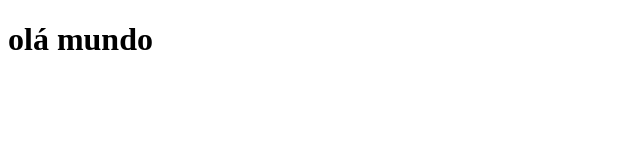
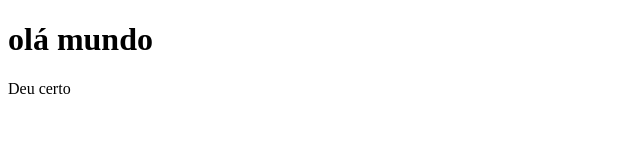
Before and after one commit to JeffersonToledo/siteTeste, a plain HTML site: page index.html in a window 1280 px wide. Shown: the full height of the page, 0-640 px from the left. Drawn offline with Linux system fonts and the light colour scheme.

Commit message:
Jeff p Deu certo

```diff
--- a/index.html
+++ b/index.html
@@ -8,5 +8,6 @@
 </head>
 <body>
     <h1>olá mundo</h1>
+    <p>Deu certo</p>
 </body>
 </html>
```
